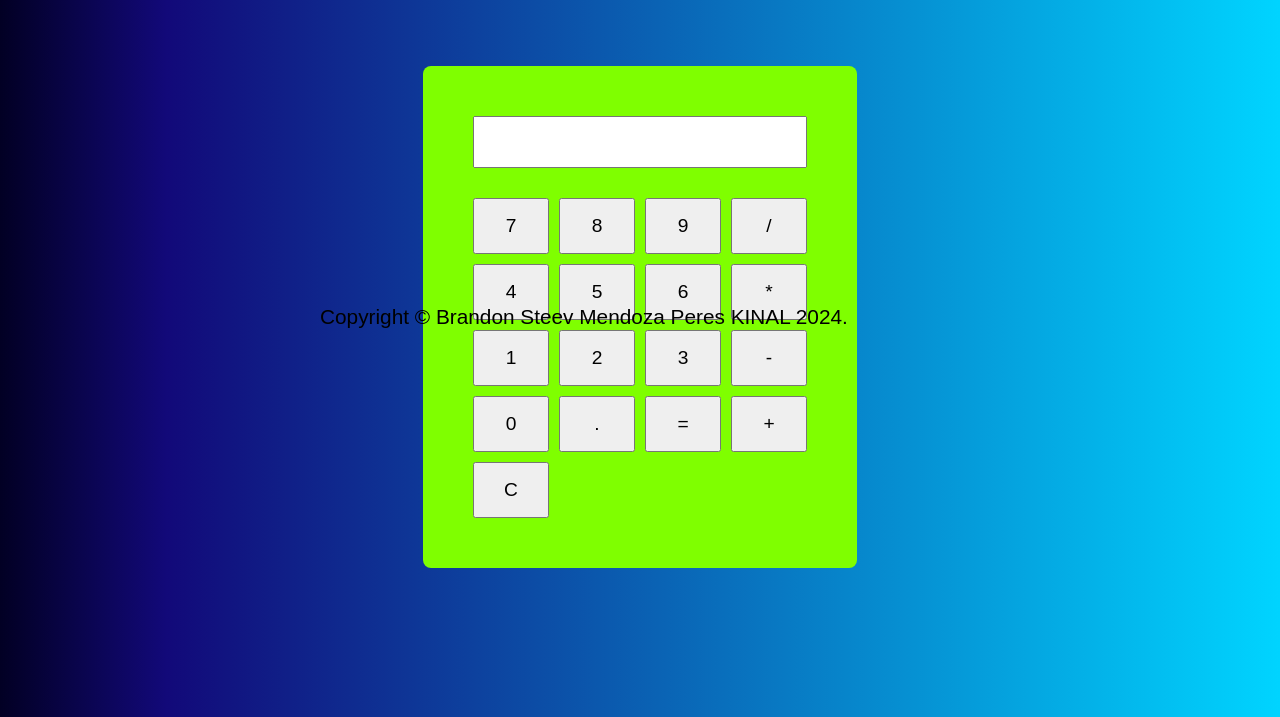
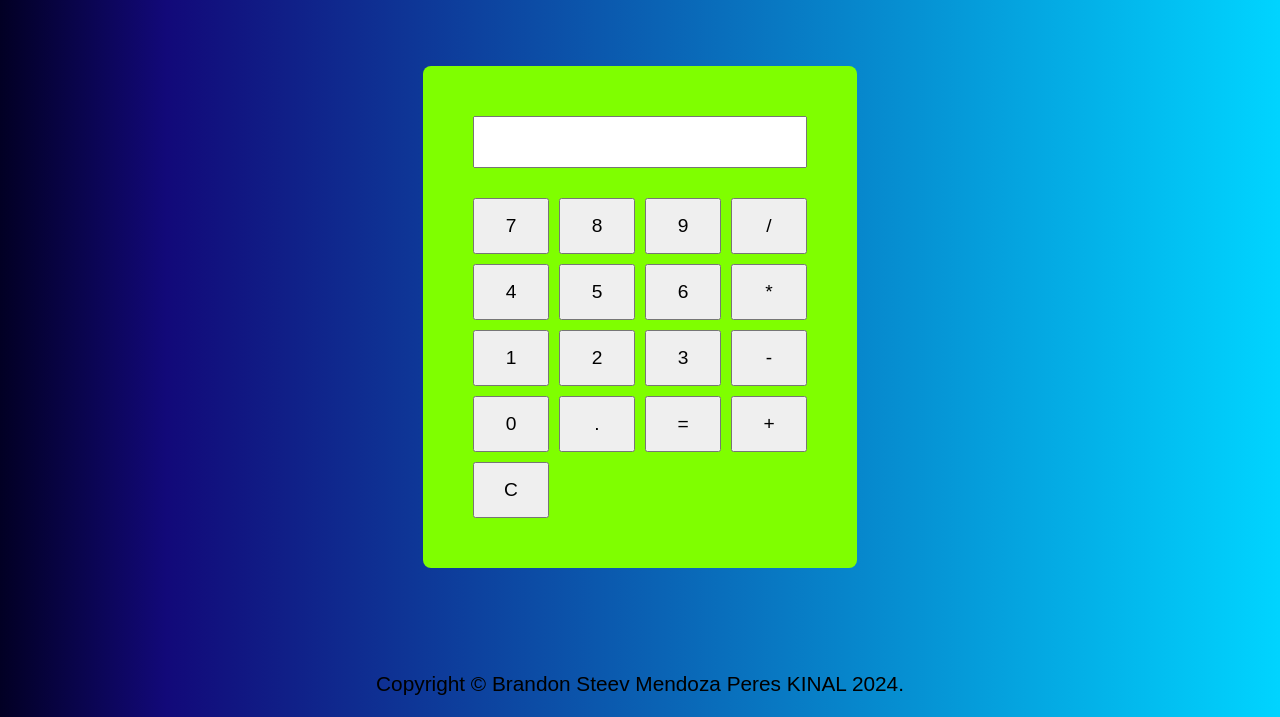
Before and after one commit to bmendoza2019349/Prueba-Diagnostica, a plain HTML site: page index.html in a window 1280 px wide. Shown: the part 83-800 px from the top of the page. Drawn offline with Linux system fonts and the light colour scheme.

Commit message:
Se corrigio error en copyright

```diff
--- a/assets/styles.css
+++ b/assets/styles.css
@@ -50,12 +50,9 @@ button:hover{
 
 .footer{
     justify-content: space-between;
-    position: fixed;
-    display: flex;
-    padding: 0%;
-    width: 50%;
-}
-
-.footer-text p {
+    position: absolute;
+    bottom: 0;
+    width: 100%;
+    text-align: center;
     font-size: 1.3rem;
 }
```
